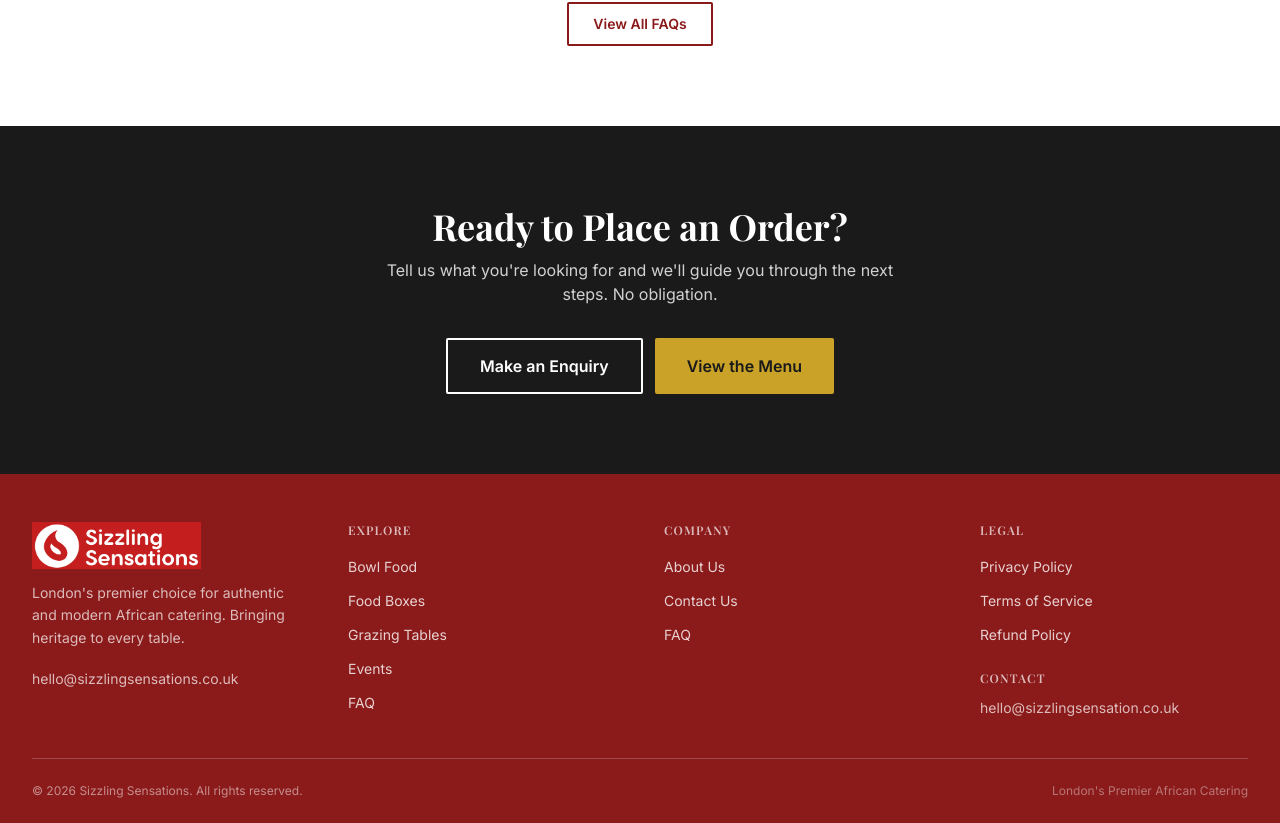
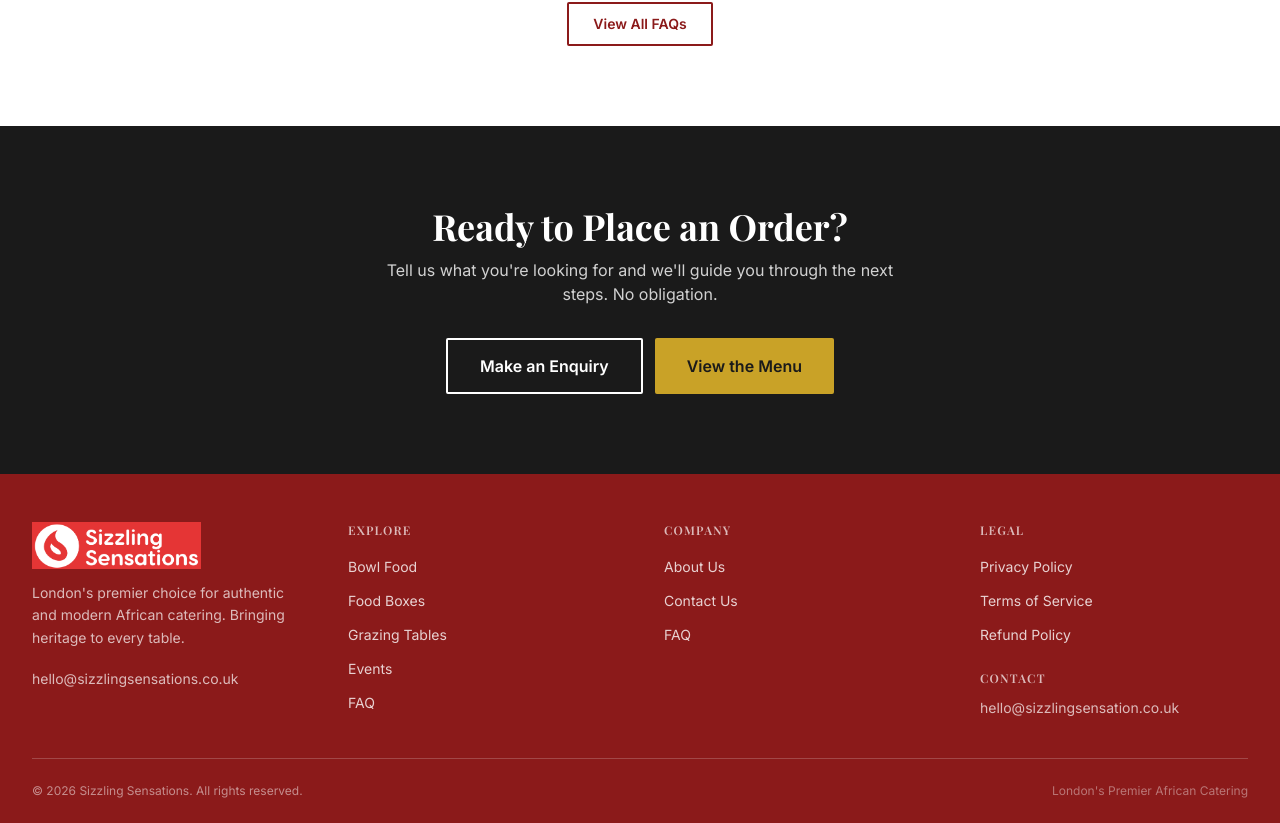
Before and after one commit to Prof-Admin/Sizzling, a React (Vite) app in the folder client/: page / in a window 1280 px wide. Shown: the part 2903-3726 px from the top of the page. Built offline with nearby package versions, Linux system fonts and the light colour scheme; no server answers; a web font is replaced by a local one.

Commit message:
clean logo

```diff
--- a/client/src/components/layout/Footer.jsx
+++ b/client/src/components/layout/Footer.jsx
@@ -29,7 +29,7 @@ export default function Footer() {
           {/* Brand */}
           <div className="col-span-2 md:col-span-1">
             <Link to="/" aria-label="Sizzling Sensations Home">
-              <img src="/logo-white.png" alt="Sizzling Sensations" className="h-12 w-auto object-contain" />
+              <img src="/logo-white.png" alt="Sizzling Sensations" className="h-12 w-auto object-contain mix-blend-screen" />
             </Link>
             <p className="mt-3 text-sm text-white/70 leading-relaxed max-w-xs">
               London's premier choice for authentic and modern African catering. Bringing heritage to every table.
```
